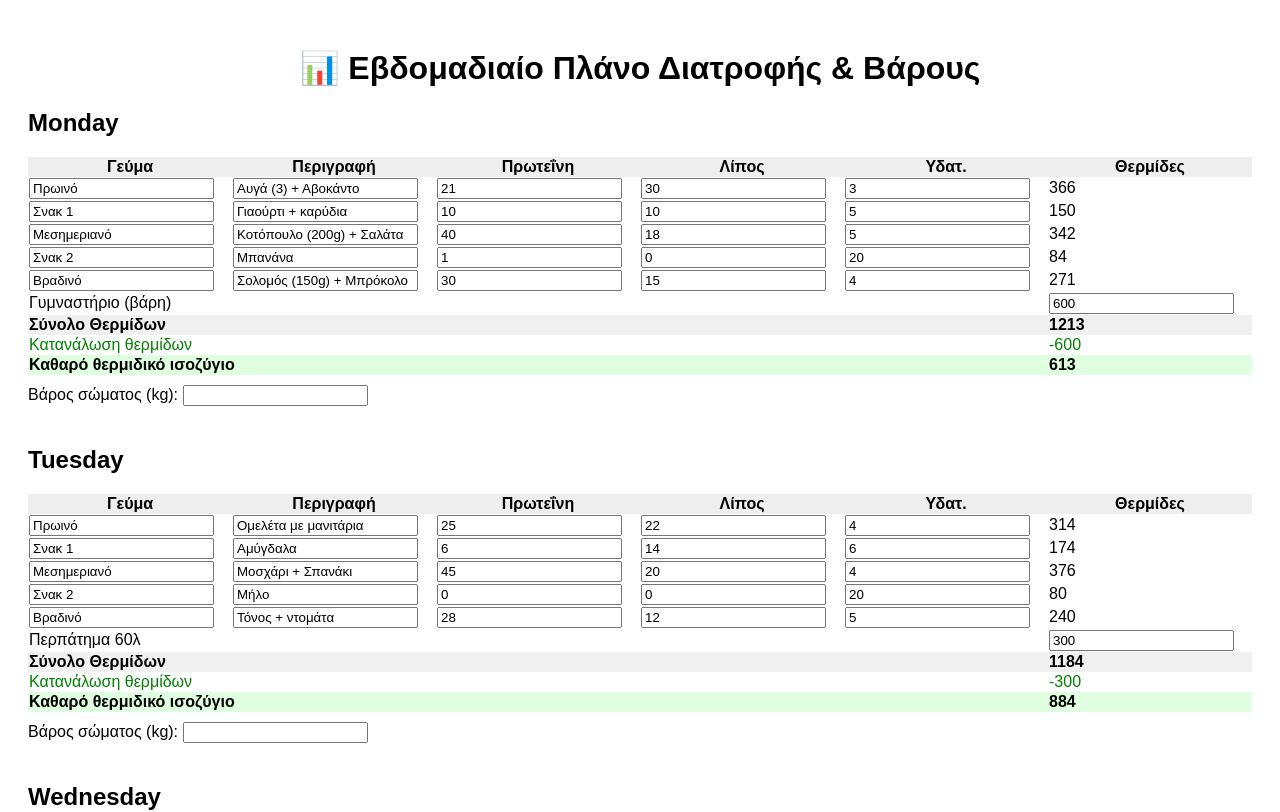
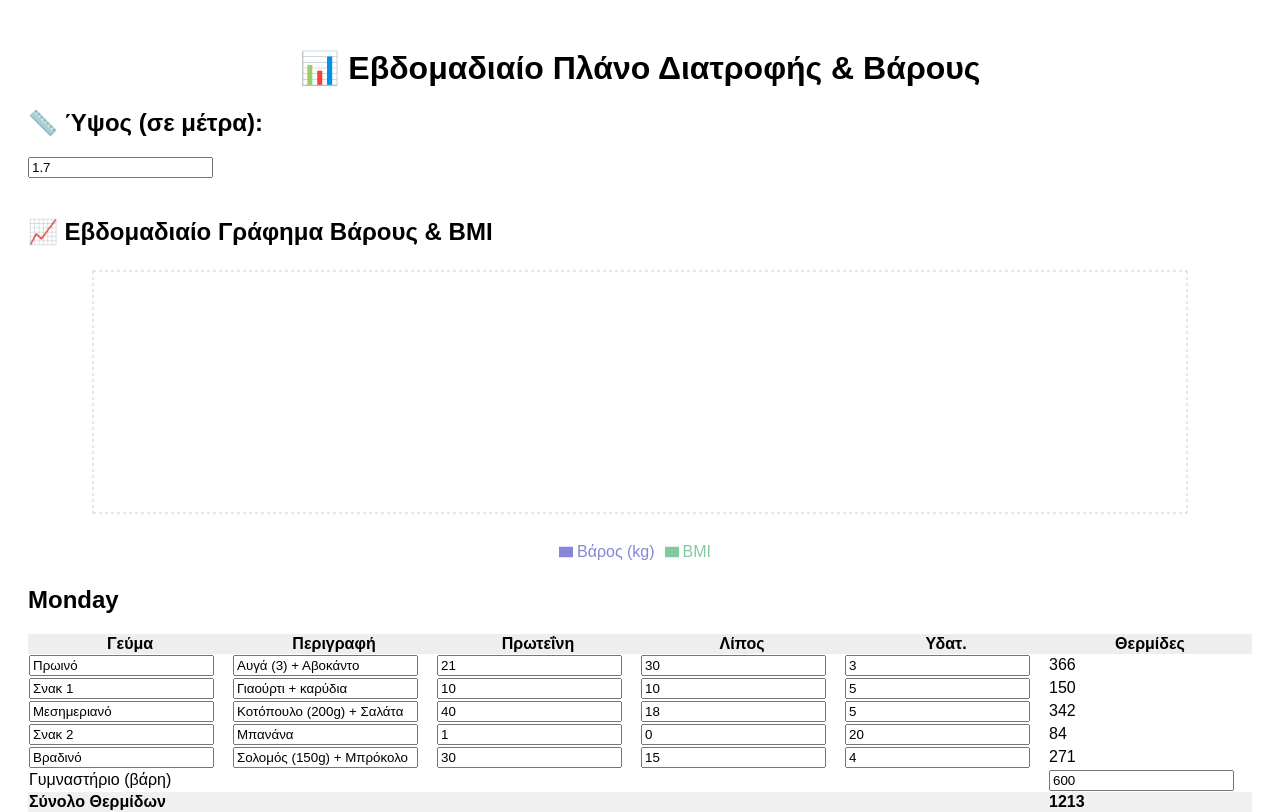
Before and after one commit to xristara/fitness-tracker-final, a React (Vite) app: page / in a window 1280 px wide. Shown: the top 812 px of the page. Built offline with nearby package versions, Linux system fonts and the light colour scheme.

Commit message:
Add files via upload

```diff
--- a/App.jsx
+++ b/App.jsx
@@ -1,4 +1,4 @@
-﻿import React, { useState } from 'react';
+import React, { useState } from 'react';
 import {
   BarChart, Bar, XAxis, YAxis, Tooltip, CartesianGrid, Legend, ResponsiveContainer
 } from 'recharts';
@@ -66,9 +66,15 @@ function kcal(p, f, c) {
   return p * 4 + f * 9 + c * 4;
 }
 
+function calculateBMI(weight, height) {
+  if (!weight || !height) return null;
+  return +(weight / (height * height)).toFixed(1);
+}
+
 export default function App() {
   const [plan, setPlan] = useState(initialPlan);
   const [weights, setWeights] = useState({});
+  const [height, setHeight] = useState(1.7);
 
   const handleChange = (day, idx, field, value) => {
     const updated = { ...plan };
@@ -82,9 +88,38 @@ export default function App() {
     setWeights({ ...weights, [day]: value });
   };
 
+  const weightSummary = Object.entries(weights).map(([day, weight]) => ({
+    day,
+    weight: parseFloat(weight),
+    bmi: calculateBMI(parseFloat(weight), height)
+  }));
+
   return (
     <div style={{ padding: '20px', fontFamily: 'sans-serif' }}>
       <h1 style={{ textAlign: 'center' }}>📊 Εβδομαδιαίο Πλάνο Διατροφής & Βάρους</h1>
+
+      <h2>📏 Ύψος (σε μέτρα):</h2>
+      <input
+        type="number"
+        step="0.01"
+        value={height}
+        onChange={(e) => setHeight(parseFloat(e.target.value))}
+      />
+
+      <h2 style={{ marginTop: '40px' }}>📈 Εβδομαδιαίο Γράφημα Βάρους & BMI</h2>
+      <ResponsiveContainer width="100%" height={300}>
+        <BarChart data={weightSummary}>
+          <CartesianGrid strokeDasharray="3 3" />
+          <XAxis dataKey="day" />
+          <YAxis yAxisId="left" orientation="left" />
+          <YAxis yAxisId="right" orientation="right" />
+          <Tooltip />
+          <Legend />
+          <Bar yAxisId="left" dataKey="weight" fill="#8884d8" name="Βάρος (kg)" />
+          <Bar yAxisId="right" dataKey="bmi" fill="#82ca9d" name="BMI" />
+        </BarChart>
+      </ResponsiveContainer>
+
       {Object.entries(plan).map(([day, items]) => {
         let totalP = 0, totalF = 0, totalC = 0, burn = 0;
         items.forEach(entry => {
@@ -98,6 +133,8 @@ export default function App() {
         });
         const totalKcal = kcal(totalP, totalF, totalC);
         const netKcal = totalKcal - burn;
+        const weight = weights[day];
+        const bmi = calculateBMI(weight, height);
 
         return (
           <div key={day} style={{ marginBottom: '40px' }}>
@@ -153,9 +190,12 @@ export default function App() {
               <label>Βάρος σώματος (kg): </label>
               <input
                 type="number"
-                value={weights[day] || ''}
+                value={weight || ''}
                 onChange={e => handleWeightChange(day, e.target.value)}
               />
+              {bmi && (
+                <span style={{ marginLeft: '10px' }}>BMI: <strong>{bmi}</strong></span>
+              )}
             </div>
           </div>
         );
```
